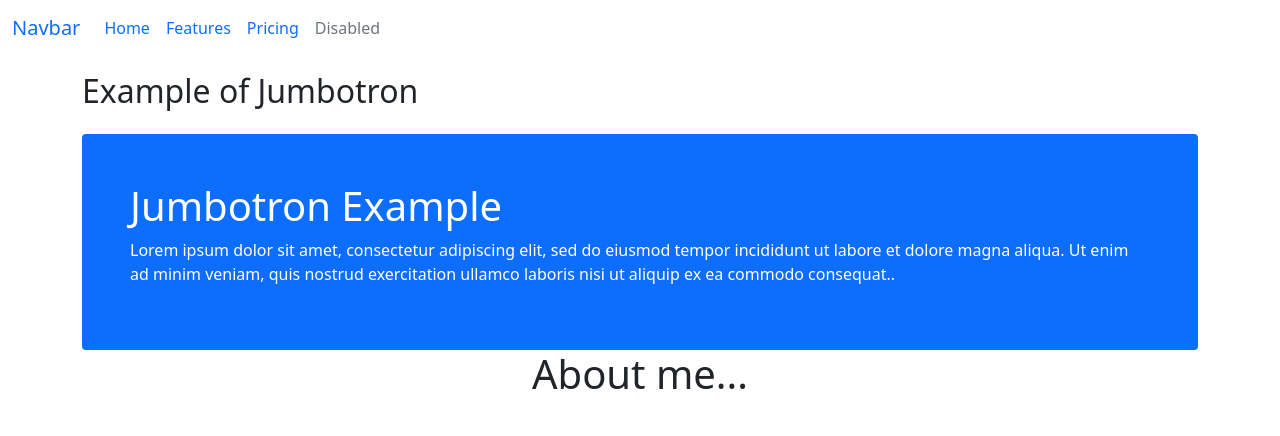
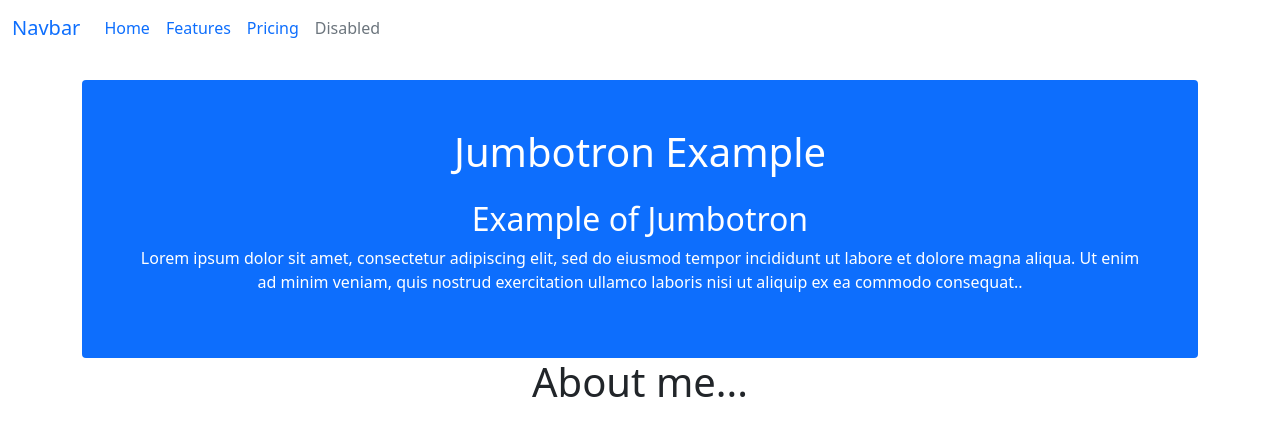
Before and after one commit to GJWhat/Bootstrap-Portfolio, a plain HTML site: page index.html in a window 1280 px wide. Drawn offline with nearby package versions, Linux system fonts and the light colour scheme.

Commit message:
adjusted Jumbo

```diff
--- a/index.html
+++ b/index.html
@@ -30,15 +30,16 @@
 
     <!-- Jumbotron -->
     <div class="container mt-3">
-        <h2>Example of Jumbotron</h2>
-        <div class="mt-4 p-5 bg-primary text-white rounded">
-          <h1>Jumbotron Example</h1>
+        <div class="text-center"></div>
+        <div class="mt-4 p-5 bg-primary text-white rounded text-center">
+            <h1 class="mb-4">Jumbotron Example</h1>
+            <h2>Example of Jumbotron</h2>
           <p>Lorem ipsum dolor sit amet, consectetur adipiscing elit, sed do eiusmod tempor incididunt ut labore et dolore magna aliqua. Ut enim ad minim veniam, quis nostrud exercitation ullamco laboris nisi ut aliquip ex ea commodo consequat..</p>
         </div>
       </div>
     <!-- Jumboton end -->
 
-    <!-- Grid -->
+    <!-- Grid 'About me' -->
     <div class="container">
         <div class="row justify-content-md-center">
           <div class="col col-lg-2">
@@ -49,7 +50,12 @@
           <div class="col col-lg-2">
          </div>
         </div>
-    <!-- Grid end -->
+    <!-- Grid 'About me'end -->
+
+    <!-- Grid of  -->
+
+
+
 
      <!-- Optional Java script -->
      <script src="https://cdn.jsdelivr.net/npm/@popperjs/core@2.11.8/dist/umd/popper.min.js" integrity="sha384-I7E8VVD/ismYTF4hNIPjVp/Zjvgyol6VFvRkX/vR+Vc4jQkC+hVqc2pM8ODewa9r" crossorigin="anonymous"></script>
```
